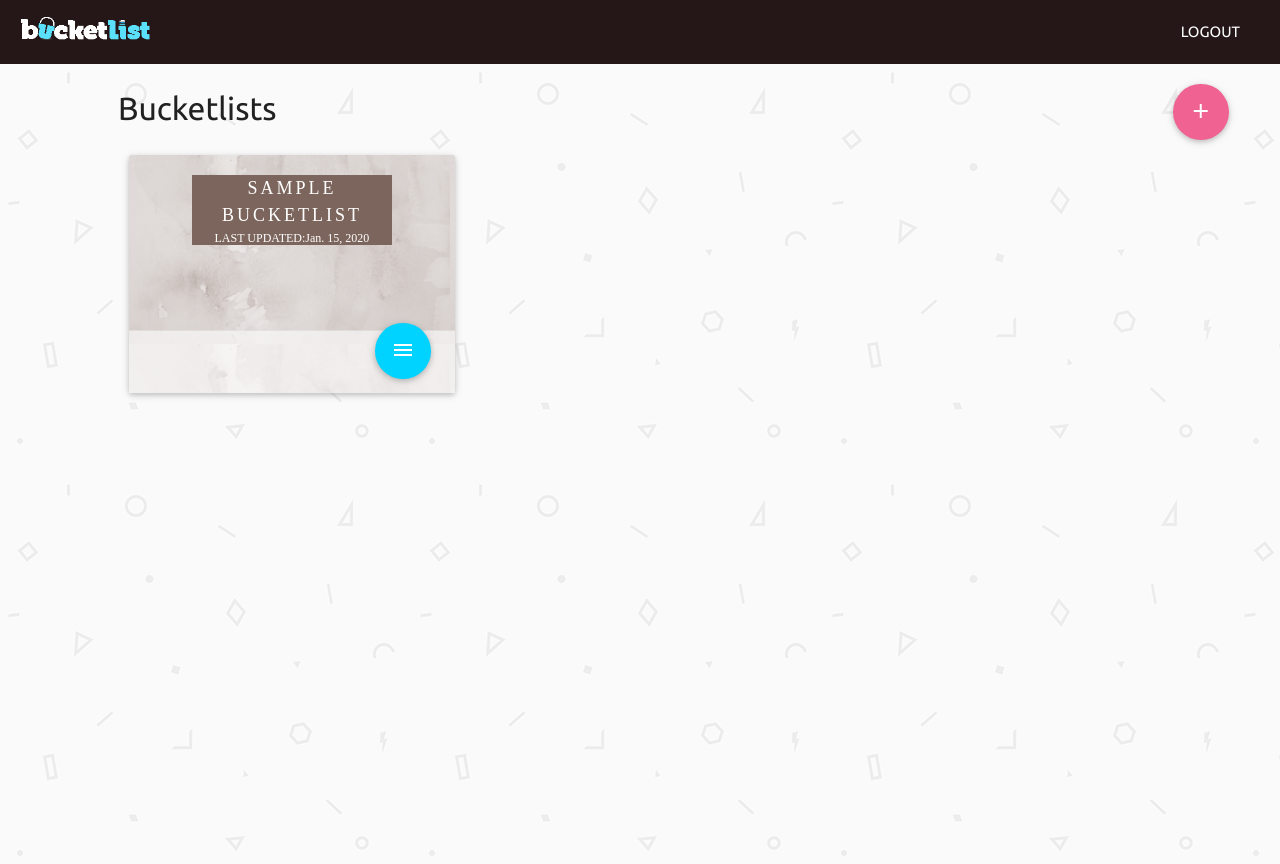
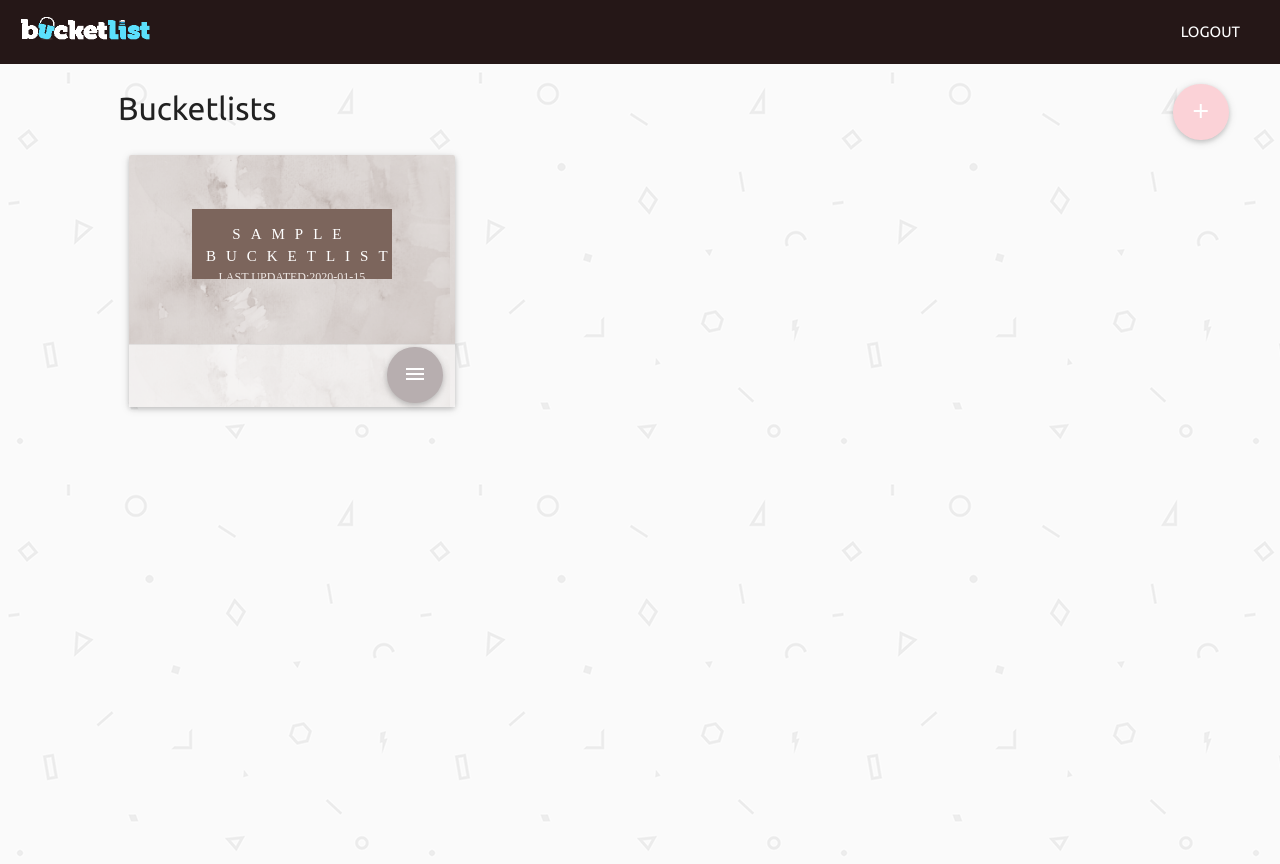
Before and after one commit to penny-wanjiru/Django_app, a Django app: page /bucketlists/ in a window 1280 px wide. Run offline with Django 3.2, Linux system fonts and the light colour scheme; a user stored in the database is signed in; tables that the repository leaves empty hold one stand-in row (values such as "Sample post"); some libraries are stand-ins or nearby versions; some web fonts are replaced.

Commit message:
Change page styling

```diff
--- a/bucketlist/app/templates/bucketlists.html
+++ b/bucketlist/app/templates/bucketlists.html
@@ -26,7 +26,7 @@
 															<div class="back-rectangle">
 																<a href="{% url 'bucketlist_items' pk=bucketlist.pk %}" <i class="blue-text text-darken-4 font-family:Ubuntu;" id="bucket-name">{{ bucketlist.name|upper }}</i>
 																</a>
-																<p class="blue-text text-darken-4 " id="date"> LAST UPDATED:{{ bucketlist.date_updated}}</p>
+																<p class="blue-text text-darken-4 " id="date"> LAST UPDATED:{{ bucketlist.date_updated| upper}}</p>
 															</div>
 
                                 <br>
@@ -60,7 +60,7 @@
             </div>
         </div>
         <a href="{% url 'bucket_add' %}">
-            <a class="btn-floating btn-large waves-effect waves-light #f06292 pink lighten-2 btn modal-trigger" style="margin-top:20px;" data-target="modal1"><i class="material-icons">add</i></a>
+            <a class="btn-floating btn-large waves-effect waves-light btn modal-trigger" style="margin-top:20px;" data-target="modal1" id="blush"><i class="material-icons">add</i></a>
         </a>
         <!-- Modal Structure -->
         <form class="form-horizontal" action="" method="POST">
--- a/bucketlist/static/my-css/bucketlist.css
+++ b/bucketlist/static/my-css/bucketlist.css
@@ -76,23 +76,38 @@
 #bucket-name {
 	font-family: "Karla-Regular";
 	src: url(..static/fonts/Karla-Regular.ttf) format("truetype");
-	font-size: 18px;
+	font-size: 15px;
 	color: #FFFFFF;
-	letter-spacing: 3px;
-	font-weight:lighter;
+	letter-spacing: 10px;
+	font-weight:100;
 }
 
 .back-rectangle{
 	background-color: #7c655c;
 	height: 70px;
   width: 200px;
-	margin:auto;
+	position: relative;
+	padding: 14px;
+	margin: auto;
+	margin-top: 34px;
+	max-width:100%;
+  max-height:100%;
+	overflow:auto;
+
+}
+
+.row{
+	margin-bottom: 0px;
+	margin-left: 0px;
+	margin-right: 0px;
 }
 
 #date {
 	font-family: "Karla-Regular";
 	src: url(..static/fonts/Karla-Regular.ttf) format("truetype");
   font-size: 12px;
+	font-weight: 100px;
+	color: #eee7e4 !important;
 }
 
 .blue-text.text-darken-4 {
@@ -102,8 +117,14 @@
 .fixed-action-btn {
 	position: relative;
 	float:right;
-  bottom: 70px;
-  right: 24px;
+  bottom: 60px;
+  right: 12px;
+}
+#blush{
+	background-color: #fbd2d7
+}
+.btn-floating{
+	background-color: #b7aeaf;
 }
 
 .btn-floating.btn-large:hover {
```
